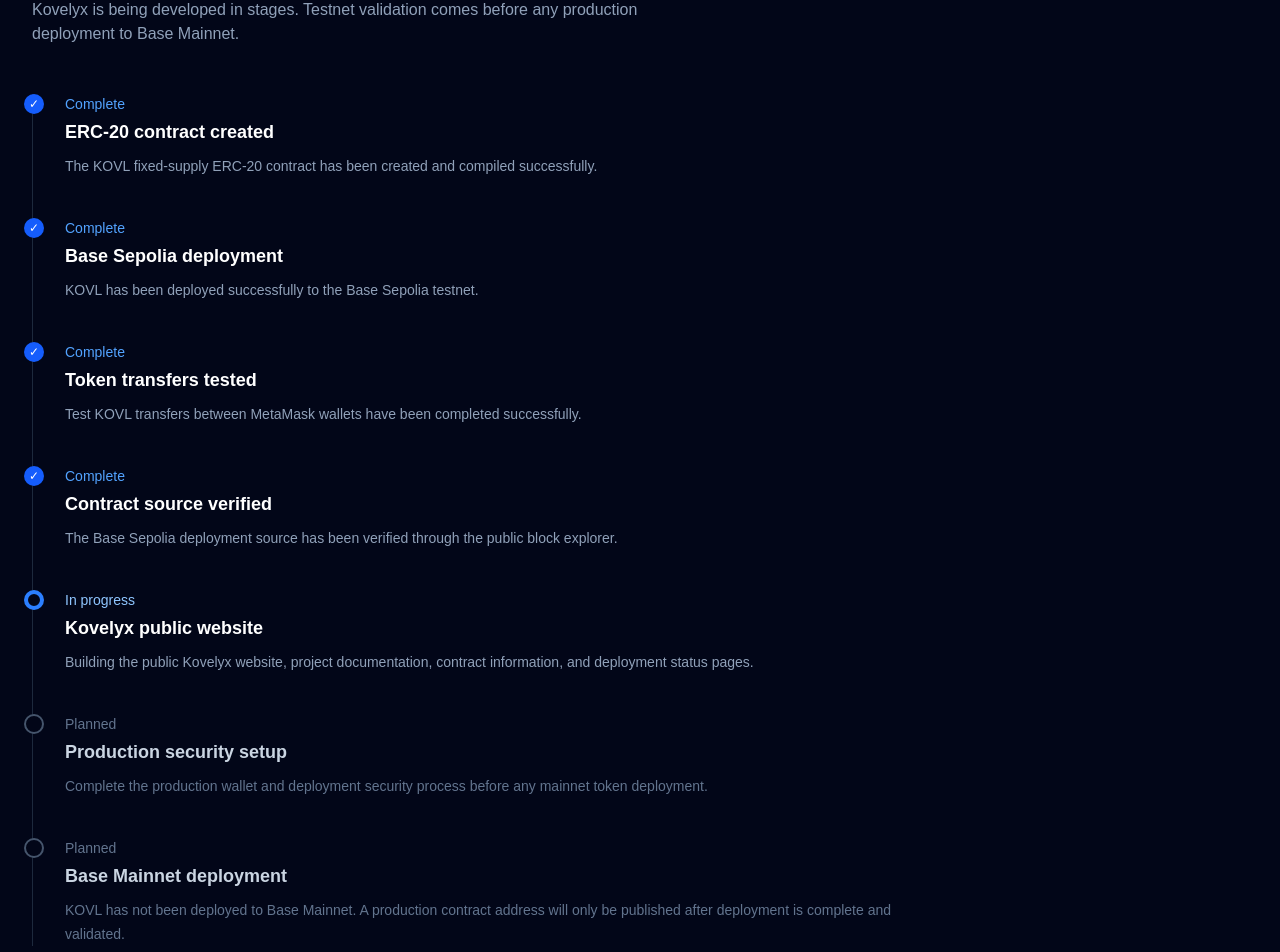
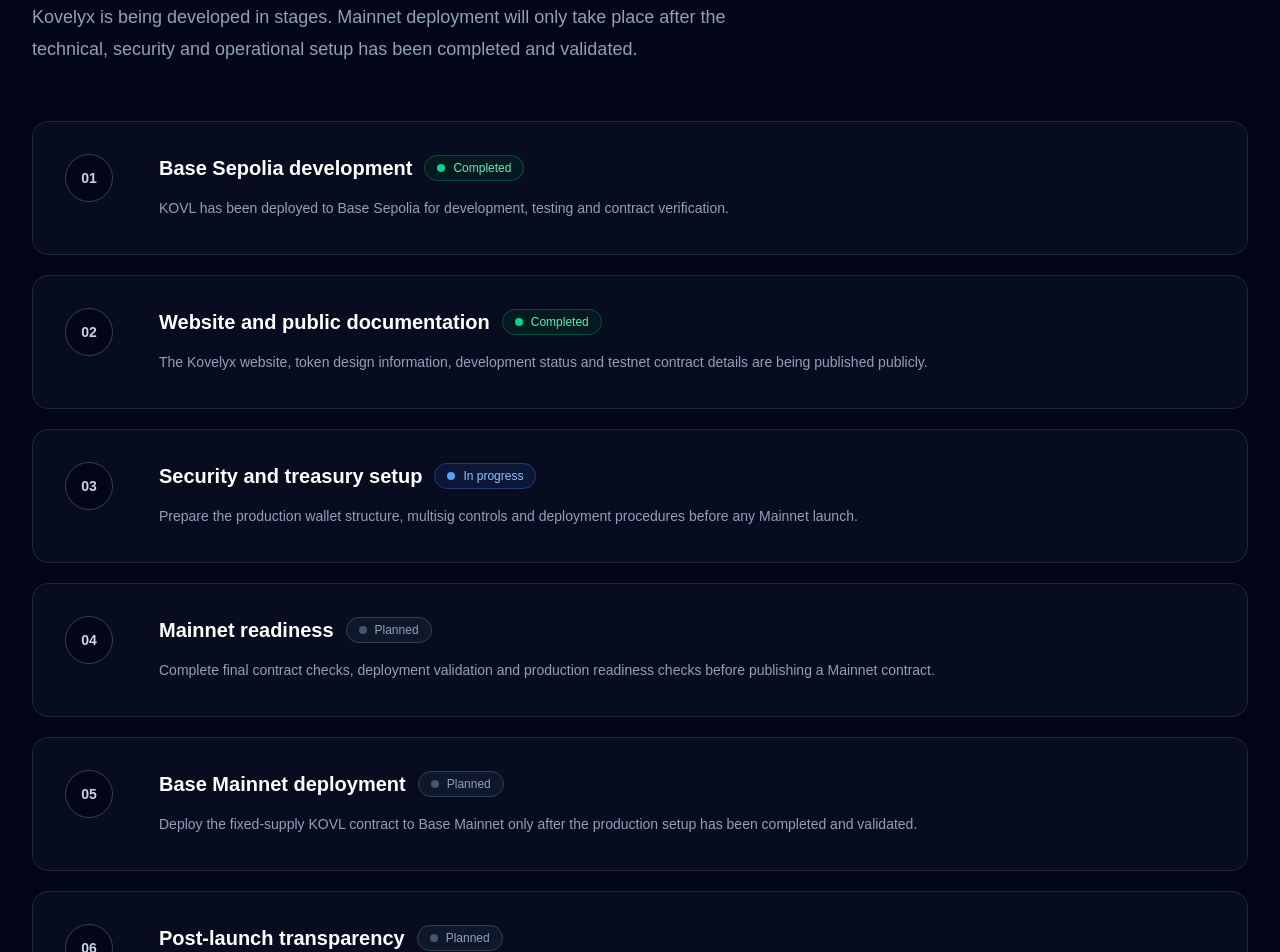
Before and after one commit to anthonyganley/kovelyx-website, a Next.js app: page / in a window 1280 px wide. Shown: the part 3160-4112 px from the top of the page. Built offline with nearby package versions, Linux system fonts and the light colour scheme.

Commit message:
Improve Kovelyx roadmap

```diff
--- a/src/components/Roadmap.tsx
+++ b/src/components/Roadmap.tsx
@@ -1,147 +1,168 @@
+const roadmapItems = [
+  {
+    stage: "01",
+    status: "Completed",
+    title: "Base Sepolia development",
+    description:
+      "KOVL has been deployed to Base Sepolia for development, testing and contract verification.",
+  },
+  {
+    stage: "02",
+    status: "Completed",
+    title: "Website and public documentation",
+    description:
+      "The Kovelyx website, token design information, development status and testnet contract details are being published publicly.",
+  },
+  {
+    stage: "03",
+    status: "In progress",
+    title: "Security and treasury setup",
+    description:
+      "Prepare the production wallet structure, multisig controls and deployment procedures before any Mainnet launch.",
+  },
+  {
+    stage: "04",
+    status: "Planned",
+    title: "Mainnet readiness",
+    description:
+      "Complete final contract checks, deployment validation and production readiness checks before publishing a Mainnet contract.",
+  },
+  {
+    stage: "05",
+    status: "Planned",
+    title: "Base Mainnet deployment",
+    description:
+      "Deploy the fixed-supply KOVL contract to Base Mainnet only after the production setup has been completed and validated.",
+  },
+  {
+    stage: "06",
+    status: "Planned",
+    title: "Post-launch transparency",
+    description:
+      "Publish the production contract address and provide ongoing public information about the Kovelyx token and project status.",
+  },
+];
+
 export default function Roadmap() {
   return (
-    <section id="roadmap" className="border-t border-slate-800">
-      <div className="mx-auto max-w-7xl px-6 py-24 lg:px-8">
-        <p className="text-sm font-medium uppercase tracking-[0.2em] text-blue-400">
+    <section
+      id="roadmap"
+      className="border-b border-slate-800 bg-slate-950"
+    >
+      <div className="mx-auto max-w-7xl px-6 py-20 lg:px-8 lg:py-24">
+
+        {/* Heading */}
+        <div className="max-w-3xl">
+          <p className="text-sm font-medium uppercase tracking-[0.25em] text-blue-400">
             Roadmap
           </p>
 
-        <h2 className="mt-4 text-3xl font-semibold tracking-tight sm:text-4xl">
-          Current project status.
+          <h2 className="mt-4 text-4xl font-bold tracking-tight text-white">
+            Build carefully. Launch deliberately.
           </h2>
 
-        <p className="mt-4 max-w-2xl text-slate-400">
-          Kovelyx is being developed in stages. Testnet validation comes before
-          any production deployment to Base Mainnet.
-        </p>
-
-        <div className="mt-12 max-w-4xl">
-          <div className="border-l border-slate-800 pl-8">
-            {/* Complete */}
-            <div className="relative pb-10">
-              <span className="absolute -left-[41px] flex h-5 w-5 items-center justify-center rounded-full bg-blue-600 text-xs text-white">
-                ✓
-              </span>
-
-              <p className="text-sm font-medium text-blue-400">Complete</p>
-
-              <h3 className="mt-1 text-lg font-semibold">
-                ERC-20 contract created
-              </h3>
-
-              <p className="mt-2 text-sm leading-6 text-slate-400">
-                The KOVL fixed-supply ERC-20 contract has been created and
-                compiled successfully.
+          <p className="mt-5 text-lg leading-8 text-slate-400">
+            Kovelyx is being developed in stages. Mainnet deployment will only
+            take place after the technical, security and operational setup has
+            been completed and validated.
           </p>
         </div>
 
-            {/* Complete */}
-            <div className="relative pb-10">
-              <span className="absolute -left-[41px] flex h-5 w-5 items-center justify-center rounded-full bg-blue-600 text-xs text-white">
-                ✓
-              </span>
+        {/* Roadmap */}
+        <div className="mt-14 space-y-5">
+          {roadmapItems.map((item) => (
+            <RoadmapItem key={item.stage} {...item} />
+          ))}
+        </div>
 
-              <p className="text-sm font-medium text-blue-400">Complete</p>
+        {/* Mainnet note */}
+        <div className="mt-10 rounded-2xl border border-blue-900/60 bg-blue-950/20 p-6 sm:p-8">
+          <div className="flex flex-col gap-3 sm:flex-row sm:items-start sm:justify-between">
+            <div>
+              <p className="text-sm font-medium uppercase tracking-[0.2em] text-blue-400">
+                Mainnet
+              </p>
 
-              <h3 className="mt-1 text-lg font-semibold">
-                Base Sepolia deployment
+              <h3 className="mt-2 text-xl font-semibold text-white">
+                No production contract has been deployed.
               </h3>
 
-              <p className="mt-2 text-sm leading-6 text-slate-400">
-                KOVL has been deployed successfully to the Base Sepolia
-                testnet.
+              <p className="mt-3 max-w-3xl text-sm leading-7 text-slate-400">
+                Any contract currently referenced on the Kovelyx website is a
+                Base Sepolia test deployment. The official Base Mainnet
+                contract address will only be published after production
+                deployment and validation are complete.
               </p>
             </div>
 
-            {/* Complete */}
-            <div className="relative pb-10">
-              <span className="absolute -left-[41px] flex h-5 w-5 items-center justify-center rounded-full bg-blue-600 text-xs text-white">
-                ✓
+            <span className="shrink-0 rounded-full border border-slate-700 bg-slate-900 px-4 py-2 text-sm text-slate-300">
+              Not deployed
             </span>
-
-              <p className="text-sm font-medium text-blue-400">Complete</p>
-
-              <h3 className="mt-1 text-lg font-semibold">
-                Token transfers tested
-              </h3>
-
-              <p className="mt-2 text-sm leading-6 text-slate-400">
-                Test KOVL transfers between MetaMask wallets have been
-                completed successfully.
-              </p>
+          </div>
         </div>
 
-            {/* Complete */}
-            <div className="relative pb-10">
-              <span className="absolute -left-[41px] flex h-5 w-5 items-center justify-center rounded-full bg-blue-600 text-xs text-white">
-                ✓
-              </span>
-
-              <p className="text-sm font-medium text-blue-400">Complete</p>
-
-              <h3 className="mt-1 text-lg font-semibold">
-                Contract source verified
-              </h3>
-
-              <p className="mt-2 text-sm leading-6 text-slate-400">
-                The Base Sepolia deployment source has been verified through
-                the public block explorer.
-              </p>
-            </div>
-
-            {/* In Progress */}
-            <div className="relative pb-10">
-              <span className="absolute -left-[41px] h-5 w-5 rounded-full border-4 border-blue-500 bg-slate-950" />
-
-              <p className="text-sm font-medium text-blue-300">
-                In progress
-              </p>
-
-              <h3 className="mt-1 text-lg font-semibold">
-                Kovelyx public website
-              </h3>
-
-              <p className="mt-2 text-sm leading-6 text-slate-400">
-                Building the public Kovelyx website, project documentation,
-                contract information, and deployment status pages.
-              </p>
-            </div>
-
-            {/* Planned */}
-            <div className="relative pb-10">
-              <span className="absolute -left-[41px] h-5 w-5 rounded-full border-2 border-slate-600 bg-slate-950" />
-
-              <p className="text-sm font-medium text-slate-500">Planned</p>
-
-              <h3 className="mt-1 text-lg font-semibold text-slate-300">
-                Production security setup
-              </h3>
-
-              <p className="mt-2 text-sm leading-6 text-slate-500">
-                Complete the production wallet and deployment security process
-                before any mainnet token deployment.
-              </p>
-            </div>
-
-            {/* Planned */}
-            <div className="relative">
-              <span className="absolute -left-[41px] h-5 w-5 rounded-full border-2 border-slate-600 bg-slate-950" />
-
-              <p className="text-sm font-medium text-slate-500">Planned</p>
-
-              <h3 className="mt-1 text-lg font-semibold text-slate-300">
-                Base Mainnet deployment
-              </h3>
-
-              <p className="mt-2 text-sm leading-6 text-slate-500">
-                KOVL has not been deployed to Base Mainnet. A production
-                contract address will only be published after deployment is
-                complete and validated.
-              </p>
-            </div>
-          </div>
-        </div>
       </div>
     </section>
   );
 }
+
+function RoadmapItem({
+  stage,
+  status,
+  title,
+  description,
+}: {
+  stage: string;
+  status: string;
+  title: string;
+  description: string;
+}) {
+  const statusClasses =
+    status === "Completed"
+      ? "border-emerald-900 bg-emerald-950/40 text-emerald-300"
+      : status === "In progress"
+        ? "border-blue-900 bg-blue-950/40 text-blue-300"
+        : "border-slate-700 bg-slate-900 text-slate-400";
+
+  const dotClasses =
+    status === "Completed"
+      ? "bg-emerald-400"
+      : status === "In progress"
+        ? "bg-blue-400"
+        : "bg-slate-600";
+
+  return (
+    <div className="rounded-2xl border border-slate-800 bg-slate-900/40 p-6 sm:p-8">
+      <div className="grid gap-6 sm:grid-cols-[70px_1fr]">
+
+        {/* Stage */}
+        <div>
+          <div className="flex h-12 w-12 items-center justify-center rounded-full border border-slate-700 bg-slate-950 text-sm font-semibold text-slate-300">
+            {stage}
+          </div>
+        </div>
+
+        {/* Content */}
+        <div>
+          <div className="flex flex-wrap items-center gap-3">
+            <h3 className="text-xl font-semibold text-white">
+              {title}
+            </h3>
+
+            <span
+              className={`inline-flex items-center gap-2 rounded-full border px-3 py-1 text-xs font-medium ${statusClasses}`}
+            >
+              <span className={`h-2 w-2 rounded-full ${dotClasses}`} />
+              {status}
+            </span>
+          </div>
+
+          <p className="mt-3 max-w-4xl text-sm leading-7 text-slate-400">
+            {description}
+          </p>
+        </div>
+
+      </div>
+    </div>
+  );
+}
```
Lines whose indentation alone changed are shown as unchanged.
